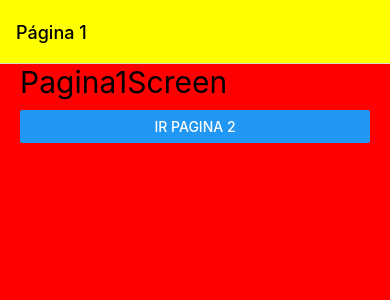
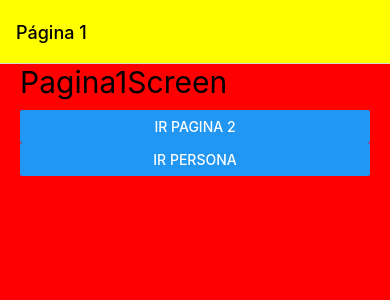
Before and after one commit to Javier-ojeda24/navegacion-RN, a React Native app: screen /Pagina1Screen in a window 390 px wide. Shown: the top 300 px of the page. Built offline with nearby package versions, Linux system fonts and the light colour scheme.

Commit message:
first commit 07/08

```diff
--- a/src/navigator/Navegacion.tsx
+++ b/src/navigator/Navegacion.tsx
@@ -2,6 +2,7 @@ import {Pagina1Screen} from '../screens/Pagina1Screen';
 import {Pagina2Screen} from '../screens/Pagina2Screen';
 import {Pagina3Screen} from '../screens/Pagina3Screen';
 import {createNativeStackNavigator} from '@react-navigation/native-stack';
+import {personaScreen} from '../screens/personaScreen';
 
 const Stack = createNativeStackNavigator();
 
@@ -33,6 +34,7 @@ export const Navegacion = () => {
         options={{title: 'Página 3'}}
         component={Pagina3Screen}
       />
+      <Stack.Screen name="Persona" component={personaScreen} />
     </Stack.Navigator>
   );
 };
--- a/src/screens/Pagina1Screen.tsx
+++ b/src/screens/Pagina1Screen.tsx
@@ -17,6 +17,12 @@ export const Pagina1Screen = () => {
           navigatior.dispatch(CommonActions.navigate({name: 'Pagina2Screen'}))
         }
       />
+      <Button
+        title="Ir persona"
+        onPress={() =>
+          navigatior.dispatch(CommonActions.navigate({name: 'Persona'}))
+        }
+      />
     </View>
   );
 };
--- /dev/null
+++ b/src/screens/personaScreen.tsx
@@ -0,0 +1,11 @@
+import React from 'react';
+import {Text, View} from 'react-native';
+import {styles} from '../theme/apptheme';
+
+export const personaScreen = () => {
+  return (
+    <View style={styles.globalMargin}>
+      <Text style={styles.tittle}>Persona Screen</Text>
+    </View>
+  );
+};
```
